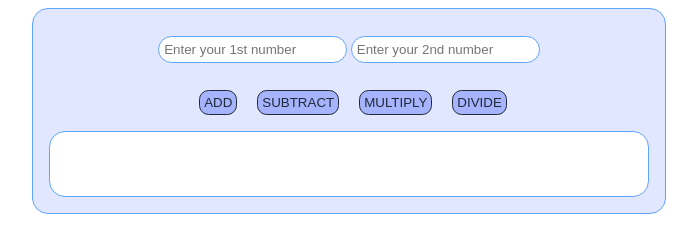
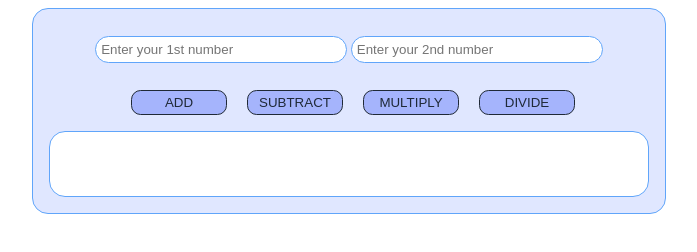
Before and after one commit to vivekgudipudi/calculator, a plain HTML site: page index.html in a window 1280 px wide. Shown: the whole page, without its empty margins (291-988 px from the left). Drawn offline with Linux system fonts and the light colour scheme.

Commit message:
update: modified buttons

```diff
--- a/styles.css
+++ b/styles.css
@@ -45,11 +45,14 @@ ul{
     border: 1px solid #1F2937;
     cursor: pointer;
     padding: 4px;
+    width: 6rem;
 }
 
 .inputBox{
     border-radius: 1rem;
     border: 1px solid #60A5FA;
     padding: 0.3rem;
+    width: 15rem;
+
 
 }
```
